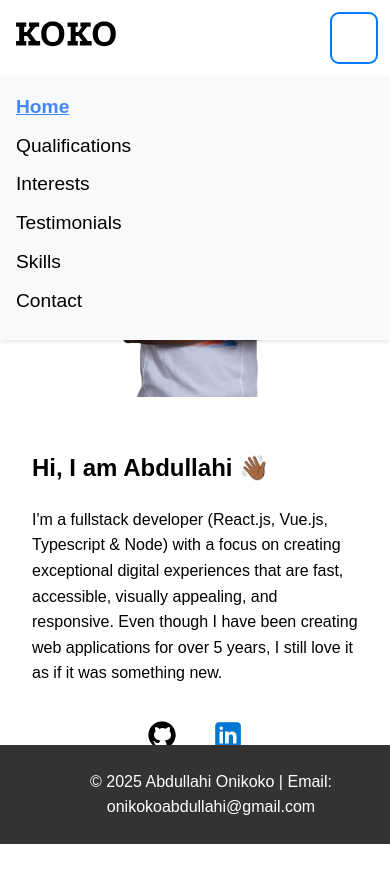
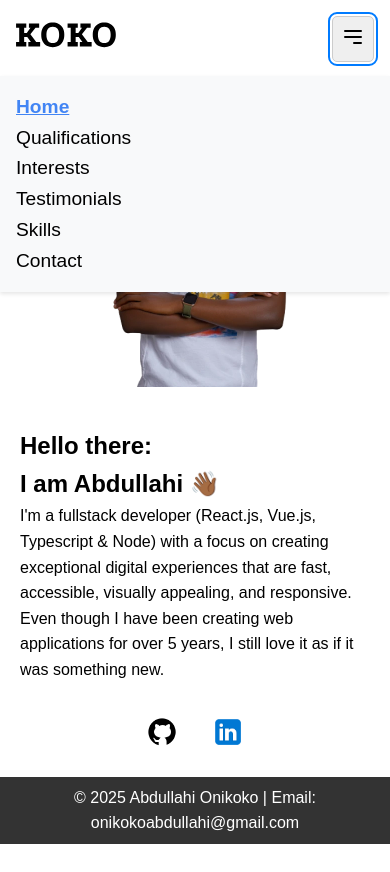
Before and after one commit to kokoforbes/web-principle, a website: page index.html in a window 390 px wide. Both pictures are taken after a click on the button "Menu". Before the commit the page ends 844 px from the top, so only its background shows below. Drawn offline with Linux system fonts and the light colour scheme.

Commit message:
updated to mobile first responsiveness

```diff
--- a/index.html
+++ b/index.html
@@ -41,7 +41,19 @@
   <main>
     <section id="personal-info" class="personal-info">
       <div>
-        <h1>Hi, I am Abdullahi 👋🏾</h1>
+
+        <picture>
+          <source media="(min-width: 800px)" srcset="/images/abdullahi.webp 360w,
+           /images/abdullahi.webp 720w,
+           /images/abdullahi.webp 1440w" sizes="">
+          <source srcset="/images/abdullahi.webp 2x,
+           /images/abdullahi.webp 1x">
+          <img src="/images/abdullahi.png" alt="abdullahi onikoko">
+        </picture>
+      </div>
+      <div class="personal-detail">
+        <h2>Hello there: </h2>
+        <h1>I am Abdullahi 👋🏾</h1>
         <p>I'm a fullstack developer (React.js, Vue.js, Typescript & Node) with a focus on creating exceptional digital
           experiences that are fast, accessible, visually appealing, and responsive. Even though I have been creating
           web applications for over 5 years, I still love it as if it was something new.
@@ -56,17 +68,7 @@
           </a>
         </div>
       </div>
-      <div>
 
-        <picture>
-          <source media="(min-width: 800px)" srcset="/images/abdullahi.webp 360w,
-           /images/abdullahi.webp 720w,
-           /images/abdullahi.webp 1440w" sizes="33.3vw">
-          <source srcset="/images/abdullahi.webp 2x,
-           /images/abdullahi.webp 1x">
-          <img src="/images/abdullahi.png" alt="Picture of a Ha Long Bay sunset">
-        </picture>
-      </div>
 
     </section>
   </main>
--- /dev/null
+++ b/sty.css
@@ -0,0 +1,10 @@
+/* .personal-info > div {
+  flex: 1;
+} */
+
+/* Responsive styles */
+@media (max-width: 840px) {
+  .personal-info {
+    flex-direction: column-reverse;
+  }
+}
--- a/styles.css
+++ b/styles.css
@@ -1,4 +1,10 @@
 /* Base styles */
+* {
+  box-sizing: border-box;
+  margin: 0;
+  padding: 0;
+}
+
 body {
   font-family: Arial, sans-serif;
   line-height: 1.6;
@@ -7,27 +13,42 @@ body {
   color: #000000;
 }
 
+img {
+  max-width: 100%;
+  height: auto;
+}
+
 header {
   background-color: #ffffff;
   color: #000000;
-  padding: 1rem 3rem;
+  padding: 1rem;
   display: flex;
+  max-width: 1200px;
   justify-content: space-between;
   align-items: center;
+  margin: 0 auto;
+}
+
+.menu-toggle {
+  display: block;
+}
+
+nav ul {
+  display: none;
+  flex-direction: column;
+  position: absolute;
+  top: 0;
+  left: 0;
+  right: 0;
+  background-color: #f8f9fa;
+  box-shadow: 0 2px 4px rgba(0, 0, 0, 0.1);
+  padding: 1rem;
+  margin-top: 4.75rem;
+  list-style-type: none;
 }
 
 .logo {
   display: inline-block;
-}
-
-nav ul {
-  list-style-type: none;
-  padding: 0;
-}
-
-nav ul li {
-  display: inline;
-  margin-right: 1rem;
 }
 
 nav ul li a {
@@ -38,17 +59,8 @@ nav ul li a {
   ransition: color 0.3s ease;
 }
 
-nav a:hover,
-nav a:focus {
-  color: #007bff;
-}
-
-.menu-toggle {
-  display: none;
-  background: none;
-  border: none;
-  cursor: pointer;
-  padding: 0.5rem;
+nav ul.show {
+  display: flex;
 }
 
 #primary-navigation a.active {
@@ -57,26 +69,41 @@ nav a:focus {
   text-decoration: underline;
 }
 
+nav a:hover,
+nav a:focus {
+  color: #007bff;
+}
+
 main {
-  padding: 2rem;
+  padding: 1.25rem;
   max-width: 1200px;
-  margin: 0 auto;
+  margin: 0 auto 6rem auto;
 }
 
 .personal-info {
   display: flex;
-  flex-wrap: wrap;
+  flex-direction: column;
   align-items: center;
-  gap: 1.5rem;
+  gap: 2rem;
+  min-height: 70vh;
 }
 
-.personal-info > div {
-  flex: 1;
+.social-links {
+  display: flex;
+  justify-content: center;
+  gap: 1rem;
+  margin-top: 2rem;
 }
 
-img {
-  max-width: 100%;
-  height: auto;
+.social-links a {
+  margin: 0 0.5rem;
+  display: inline-block;
+  text-decoration: none;
+  transition: transform 0.3s ease;
+}
+
+.social-links a:hover {
+  transform: scale(1.1);
 }
 
 footer {
@@ -87,23 +114,6 @@ footer {
   position: fixed;
   bottom: 0;
   width: 100%;
-}
-
-/* Responsive image */
-.responsive-image {
-  max-width: 100%;
-  height: auto;
-}
-
-/* Custom bullet list */
-.custom-list {
-  list-style-type: none;
-  padding-left: 0;
-}
-
-.custom-list li::before {
-  content: "➤ ";
-  color: #4285f4;
 }
 
 /* General styling for form */
@@ -125,65 +135,45 @@ button {
   width: 100%;
 }
 
-button {
-  background-color: #4285f4;
-  color: white;
-  border: none;
-  cursor: pointer;
-  transition: background-color 0.3s ease;
-}
-
-button:hover {
-  background-color: #357ae8;
-}
-
-.social-links {
-  display: flex;
-  justify-content: center;
-  gap: 1rem;
-  margin-top: 2rem;
-}
-
-.social-links a {
-  margin: 0 0.5rem;
-  display: inline-block;
-  text-decoration: none;
-  transition: transform 0.3s ease;
-}
-
-.social-links a:hover {
-  transform: scale(1.1);
-}
-
-/* Responsive styles */
-@media (max-width: 840px) {
-  .menu-toggle {
-    display: block;
+@media (min-width: 839px) {
+  header {
+    padding: 1rem 3rem;
   }
 
-  header {
-    padding: 1rem;
+  .menu-toggle {
+    display: none;
+    background: none;
+    border: none;
+    cursor: pointer;
+    padding: 0.5rem;
   }
 
   nav ul {
-    display: none;
-    flex-direction: column;
-    position: absolute;
-    top: 0;
-    left: 0;
-    right: 0;
-    background-color: #f8f9fa;
-    box-shadow: 0 2px 4px rgba(0, 0, 0, 0.1);
-    padding: 1rem;
-    margin-top: 4.75rem;
+    display: flex;
+    flex-direction: row;
+    position: relative;
+    margin-top: 0;
+    background-color: #ffffff;
+    box-shadow: none;
   }
 
-  nav ul.show {
-    display: flex;
+  nav ul li {
+    display: inline;
+    margin-right: 1rem;
   }
 
   .personal-info {
-    flex-direction: column-reverse;
+    flex-direction: row;
+    justify-content: center;
+  }
+}
+
+@media (prefers-reduced-motion: reduce) {
+  * {
+    transition-duration: 0.01ms !important;
+    animation-duration: 0.01ms !important;
+    animation-iteration-count: 1 !important;
+    scroll-behavior: auto !important;
   }
 }
 
@@ -206,20 +196,3 @@ button:focus {
   outline: 2px solid #007bff;
   outline-offset: 2px;
 }
-
-@media (prefers-reduced-motion: reduce) {
-  * {
-    transition-duration: 0.01ms !important;
-    animation-duration: 0.01ms !important;
-    animation-iteration-count: 1 !important;
-    scroll-behavior: auto !important;
-  }
-}
-
-/* Responsive design */
-@media screen and (max-width: 600px) {
-  nav ul li {
-    display: block;
-    margin-bottom: 0.5rem;
-  }
-}
```
